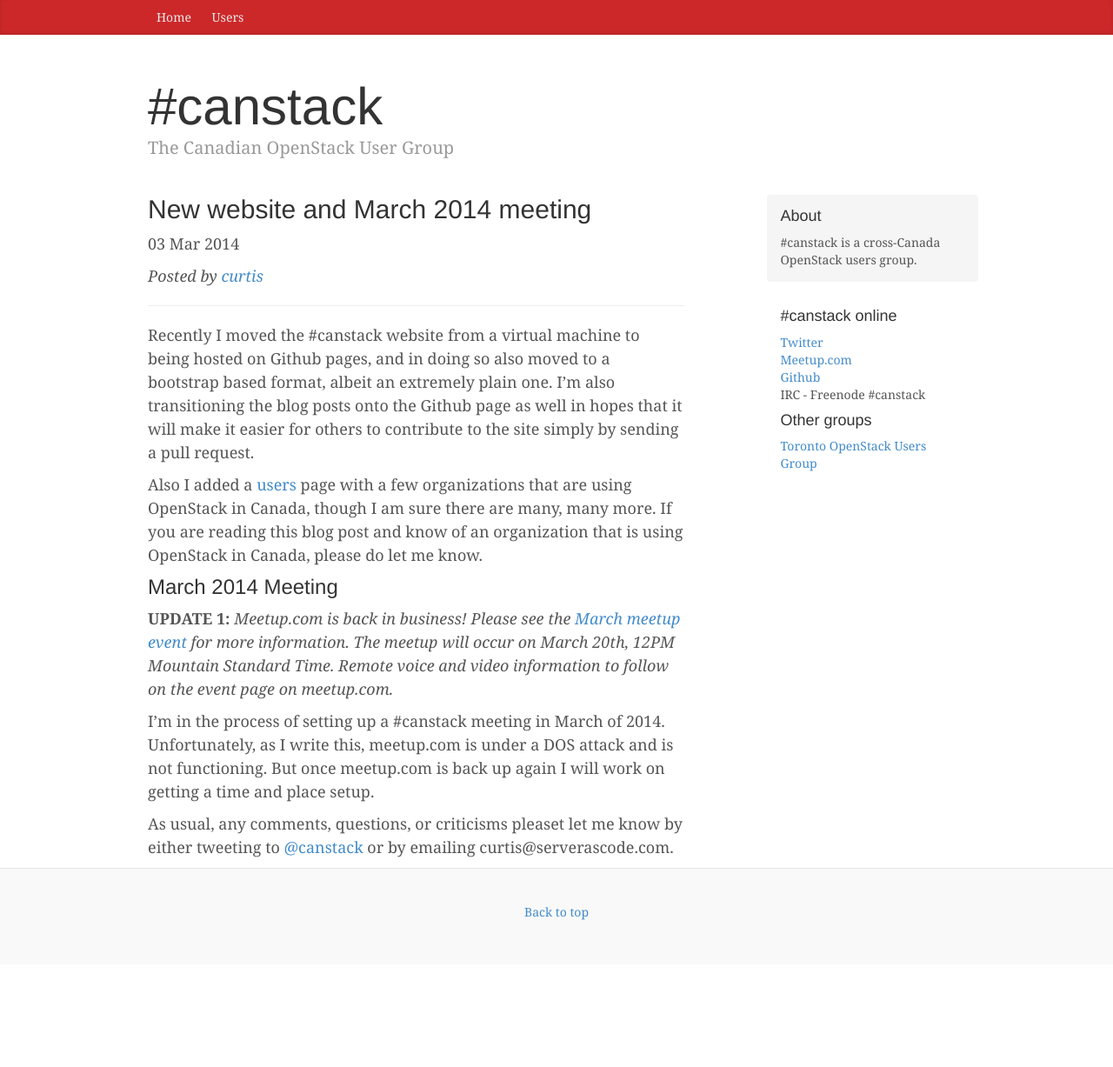
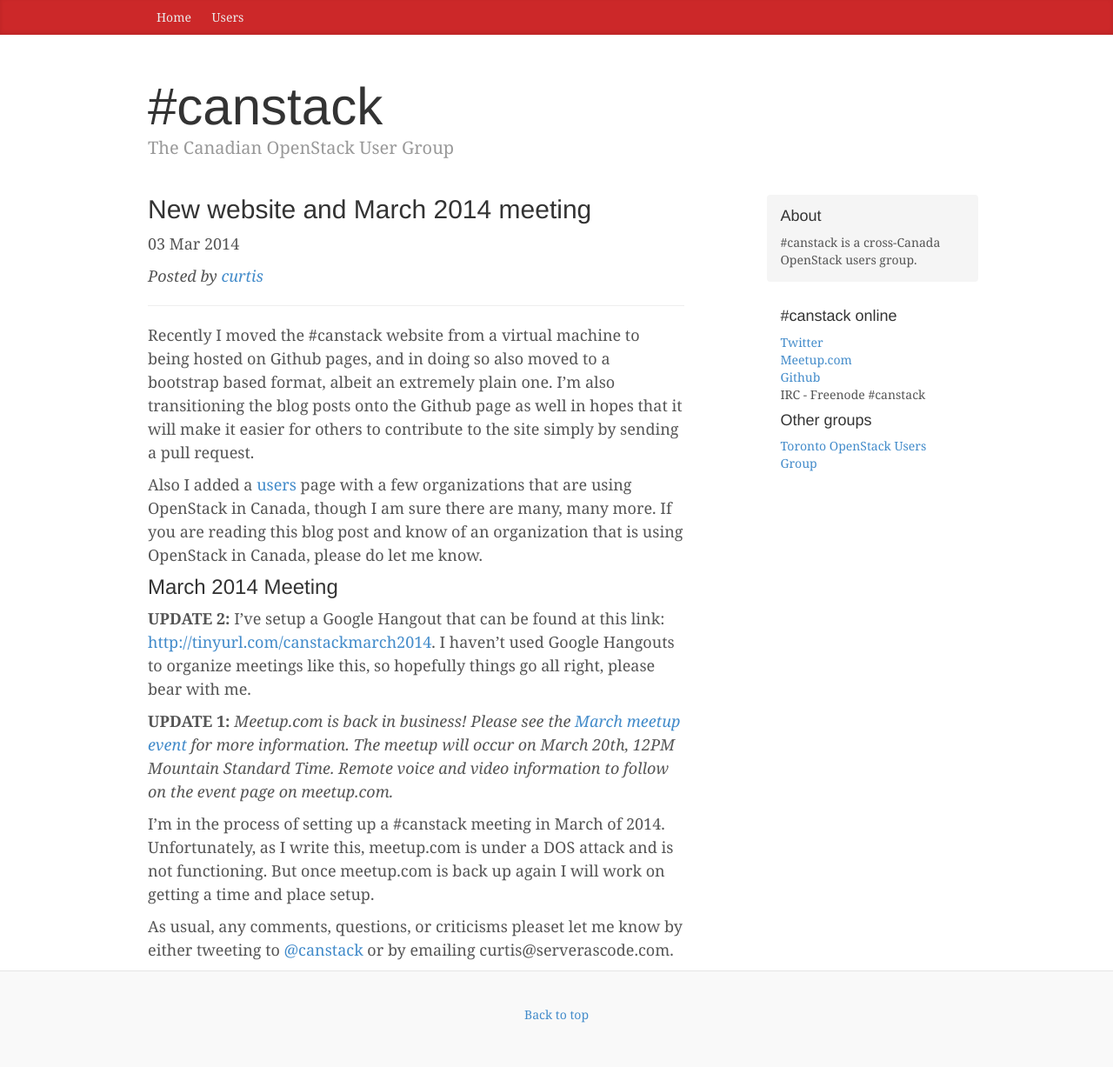
Before and after one commit to canstack/canstack.github.io, a Jekyll site: the page built from _posts/2014-03-03-new-site.md, in a window 1280 px wide. Shown: the whole page at 87% size. Built offline with Jekyll 4.4.1, drawn with Linux system fonts in a browser that asks for light colours; nearby versions of some CDN libraries; before the commit the page ends 1109 px from its top, so only the background shows below that.

Commit message:
updated march 2014 meetup with hangout link

```diff
--- a/_posts/2014-03-03-new-site.md
+++ b/_posts/2014-03-03-new-site.md
@@ -12,6 +12,8 @@
 
 ### March 2014 Meeting
 
+**UPDATE 2:** I've setup a Google Hangout that can be found at this link: [http://tinyurl.com/canstackmarch2014](http://tinyurl.com/canstackmarch2014). I haven't used Google Hangouts to organize meetings like this, so hopefully things go all right, please bear with me.
+
 **UPDATE 1:** *Meetup.com is back in business! Please see the [March meetup event](http://www.meetup.com/Canadian-OpenStack-Users-Group/events/169186662/) for more information. The meetup will occur on March 20th, 12PM Mountain Standard Time. Remote voice and video information to follow on the event page on meetup.com.*
 
 I'm in the process of setting up a #canstack meeting in March of 2014. Unfortunately, as I write this, meetup.com is under a DOS attack and is not functioning. But once meetup.com is back up again I will work on getting a time and place setup.
```
